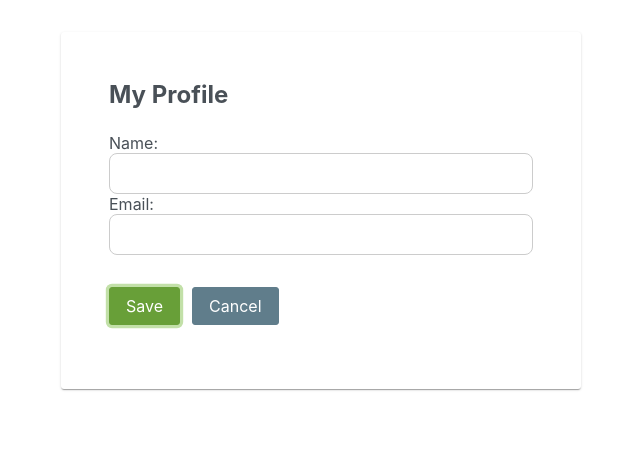
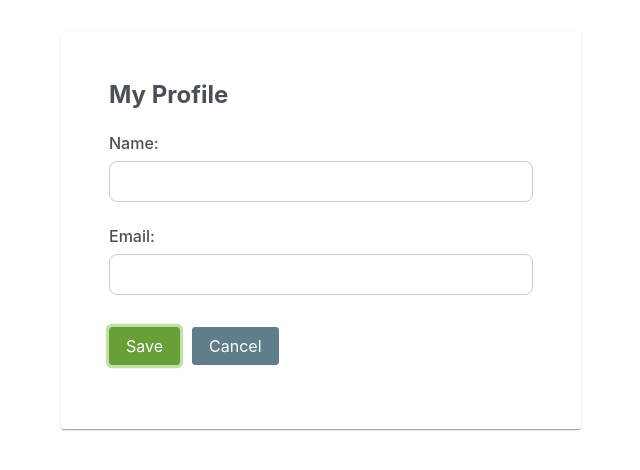
Before and after one commit to sravanthch/authentication-frontend, a React (Create React App) app: page /profile in a window 1280 px wide. Both pictures are taken after a click on the button "Edit". Shown: the top 470 px of the page, without its empty margins (319-959 px from the left). Built offline with nearby package versions, Linux system fonts and the light colour scheme; no server answers.

Commit message:
CSS Changes

```diff
--- a/src/components/Profile/Profile.css
+++ b/src/components/Profile/Profile.css
@@ -10,9 +10,23 @@
   padding: 2rem;
 }
 
+.form-group {
+  margin-bottom: 1.5rem;  /* Add spacing between form fields in edit mode */
+}
+
+.form-group label {
+  display: block;  /* Make label take full width */
+  margin-bottom: 0.5rem;  /* Add space between label and input */
+  font-weight: 500;  /* Make label slightly bold for better visibility */
+}
+
 .profile-detail {
   margin-bottom: 1rem;
   font-size: 1.1rem;
+}
+
+.profile-detail > div {
+  margin-bottom: 1.5rem;  /* Add spacing between fields in view mode */
 }
 
 .profile-detail strong {
--- a/src/components/Profile/Profile.jsx
+++ b/src/components/Profile/Profile.jsx
@@ -39,15 +39,16 @@ const Profile = () => {
         {isEditing ? (
           <div className="profile-edit">
             <div className="form-group">
-              <label htmlFor="username">Name:</label>
+              <b><label htmlFor="username">Name:</label></b>
               <InputText
                 id="username"
                 value={username}
                 onChange={(e) => setUsername(e.target.value)}
               />
             </div>
+
             <div className="form-group">
-              <label htmlFor="email">Email:</label>
+              <b><label htmlFor="email">Email:</label></b>
               <InputText
                 id="email"
                 value={email}
```
